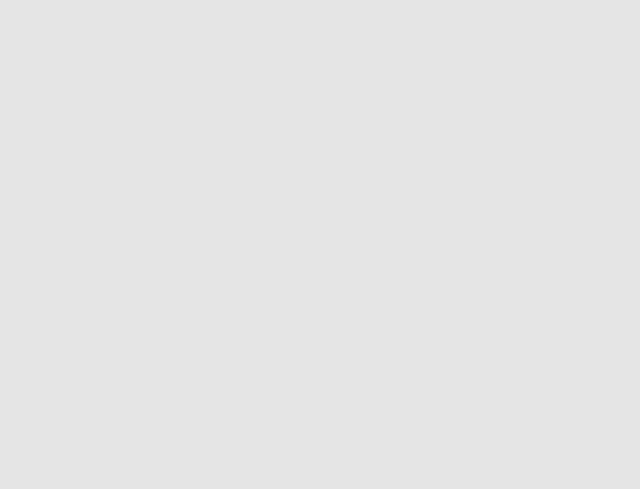
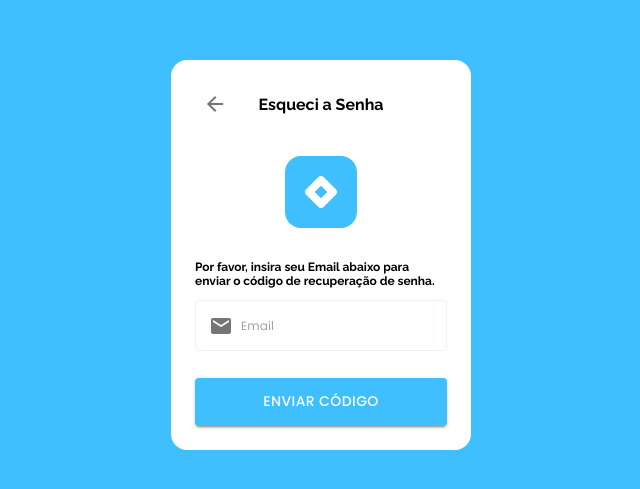
Before and after one commit to adautomoises/E-Commerce, a React (Create React App) app: page /forget-password in a window 1280 px wide. Before the commit this address had no page. Shown: the part 145-634 px from the top of the page, without its empty margins (319-959 px from the left). Built offline with nearby package versions, Linux system fonts and the light colour scheme.

Commit message:
ForgetPassword implementado

```diff
--- /dev/null
+++ b/src/Components/InputCodeComponent/index.tsx
@@ -0,0 +1,24 @@
+import { useState, forwardRef } from 'react';
+import TextField from '@mui/material/TextField';
+
+export const InputCodeComponent = forwardRef<HTMLDivElement>((props, ref) => {
+  const [value, setValue] = useState('');
+
+  const handleChange = (event: { target: { value: any } }) => {
+    const currentValue = event.target.value;
+    const newValue = currentValue.replace(/[^\d]/g, '');
+    setValue(newValue);
+  };
+
+  return (
+    <TextField
+      sx={{ width: '100%' }}
+      variant="outlined"
+      value={value}
+      ref={ref}
+      {...props}
+      onChange={handleChange}
+      inputProps={{ maxLength: 1 }}
+    />
+  );
+});
--- /dev/null
+++ b/src/Pages/ForgetPassword/index.tsx
@@ -0,0 +1,265 @@
+import * as yup from 'yup';
+import { useState } from 'react';
+import { AxiosError } from 'axios';
+import { api } from '../../Services/api';
+import { SubmitHandler, useForm } from 'react-hook-form';
+import { IconButton } from '@mui/material';
+import { useNavigate } from 'react-router-dom';
+import { ArrowBack } from '@mui/icons-material';
+import { yupResolver } from '@hookform/resolvers/yup';
+import { ReactComponent as BlueIcon } from '../../Assets/blue_icon.svg';
+import {
+  Body,
+  Container,
+  HeaderForm,
+  FirstForm,
+  SecondForm,
+  Code,
+  ThirdForm,
+} from './styles';
+import { InputComponent } from '../../Components/InputComponent';
+import { ButtonComponent } from '../../Components/ButtonComponent';
+import { SnackbarComponent } from '../../Components/SnackbarComponent';
+import { InputCodeComponent } from '../../Components/InputCodeComponent';
+
+interface IErrorResponse {
+  message: string;
+}
+
+interface FormData {
+  email: string;
+  c0: string;
+  c1: string;
+  c2: string;
+  c3: string;
+  c4: string;
+  c5: string;
+  password: string;
+  confirmPassword: string;
+}
+
+const schema = yup.object().shape({
+  email: yup.string().matches(/^[^\s@]+@[^\s@]+\.[^\s@]+$/, 'E-mail inválido'),
+  c0: yup.string(),
+  c1: yup.string(),
+  c2: yup.string(),
+  c3: yup.string(),
+  c4: yup.string(),
+  c5: yup.string(),
+  password: yup.string().min(6, 'A senha deve ter pelo menos 6 caracteres'),
+  confirmPassword: yup
+    .string()
+    .oneOf([yup.ref('password'), ''], 'As senhas devem ser iguais'),
+});
+
+export function ForgetPassword() {
+  const navigate = useNavigate();
+  const [email, setEmail] = useState('');
+  const [step, setStep] = useState(1);
+  const [loading, setLoading] = useState(false);
+  const [severitySnackbar, setSeveritySnackbar] = useState<
+    'success' | 'error' | 'warning' | 'info'
+  >('info');
+  const [showSnackbar, setShowSnackbar] = useState(false);
+  const [snackbarMessage, setSnackbarMessage] = useState('');
+  const handleCloseSnackbar = () => {
+    setShowSnackbar(false);
+  };
+
+  const {
+    register,
+    handleSubmit,
+    formState: { errors },
+  } = useForm<FormData>({
+    resolver: yupResolver(schema),
+  });
+
+  const FirstStep: SubmitHandler<FormData> = (formData) => {
+    setLoading(true);
+    setEmail(formData.email);
+    api
+      .get('/login/recovery-password', {
+        params: {
+          email: formData.email,
+        },
+      })
+      .then((response) => {
+        setSeveritySnackbar('success');
+        setSnackbarMessage(response.data);
+        setShowSnackbar(true);
+        setStep(2);
+      })
+      .catch((error: AxiosError<IErrorResponse>) => {
+        if (error.response) {
+          setSeveritySnackbar('error');
+          setSnackbarMessage(error.response.data.message);
+          setShowSnackbar(true);
+        }
+      })
+      .finally(() => {
+        setLoading(false);
+      });
+  };
+  const SecondStep: SubmitHandler<FormData> = (formData) => {
+    setLoading(true);
+    const code = parseInt(
+      formData.c0 +
+        formData.c1 +
+        formData.c2 +
+        formData.c3 +
+        formData.c4 +
+        formData.c5
+    );
+    api
+      .get('/login/recovery-password/verify-code', {
+        params: {
+          email: email,
+          code: code,
+        },
+      })
+      .then((response) => {
+        setSeveritySnackbar('success');
+        setSnackbarMessage('Código validado com sucesso!');
+        setShowSnackbar(true);
+        setStep(3);
+      })
+      .catch((error: AxiosError<IErrorResponse>) => {
+        if (error.response) {
+          setSeveritySnackbar('error');
+          setSnackbarMessage(error.response.data.message);
+          setShowSnackbar(true);
+        }
+      })
+      .finally(() => {
+        setLoading(false);
+      });
+  };
+  const ThirdStep: SubmitHandler<FormData> = (formData) => {
+    setLoading(true);
+    api
+      .patch('/login/recovery-password/change', {
+        params: {
+          email: email,
+          password: formData.password,
+        },
+      })
+      .then((response) => {
+        localStorage.setItem('@e-commerce:token', response.data.token);
+        setSeveritySnackbar('success');
+        setSnackbarMessage(response.data.message);
+        setShowSnackbar(true);
+        setTimeout(() => {
+          navigate('/');
+        }, 3000);
+      })
+      .catch((error: AxiosError<IErrorResponse>) => {
+        if (error.response) {
+          setSeveritySnackbar('error');
+          setSnackbarMessage(error.response.data.message);
+          setShowSnackbar(true);
+        }
+      })
+      .finally(() => {
+        setLoading(false);
+      });
+  };
+
+  return (
+    <Body className="center">
+      {showSnackbar && (
+        <SnackbarComponent
+          message={snackbarMessage}
+          showSnackbar={showSnackbar}
+          handleClose={handleCloseSnackbar}
+          severity={severitySnackbar}
+        />
+      )}
+      <Container>
+        <HeaderForm>
+          <IconButton
+            sx={{ position: 'absolute', top: 0, left: 0 }}
+            onClick={() => {
+              navigate('/login');
+            }}
+          >
+            <ArrowBack />
+          </IconButton>
+          {step === 1 && <h1 className="center">Esqueci a Senha</h1>}
+          {step === 2 && <h1 className="center">Validar Código</h1>}
+          {step === 3 && <h1 className="center">Alterar Senha</h1>}
+        </HeaderForm>
+        <>
+          <BlueIcon />
+        </>
+        {step === 1 && (
+          <FirstForm onSubmit={handleSubmit(FirstStep)}>
+            <h2>
+              Por favor, insira seu Email abaixo para enviar o código de
+              recuperação de senha.
+            </h2>
+            <InputComponent
+              placeholder="Email"
+              iconname={'Email'}
+              errors={errors.email?.message}
+              inputtype={'text'}
+              {...register('email')}
+            />
+            <ButtonComponent
+              type={'submit'}
+              color={'primary'}
+              isLoading={loading}
+              label={'Enviar Código'}
+            />
+          </FirstForm>
+        )}
+        {step === 2 && (
+          <SecondForm onSubmit={handleSubmit(SecondStep)}>
+            <h2>
+              Por favor, insira o código de recuperação de senha que foi enviado
+              para {email}.
+            </h2>
+            <Code>
+              <InputCodeComponent {...register('c0')} />
+              <InputCodeComponent {...register('c1')} />
+              <InputCodeComponent {...register('c2')} />
+              <InputCodeComponent {...register('c3')} />
+              <InputCodeComponent {...register('c4')} />
+              <InputCodeComponent {...register('c5')} />
+            </Code>
+            <ButtonComponent
+              type={'submit'}
+              color={'primary'}
+              isLoading={loading}
+              label={'Validar Código'}
+            />
+          </SecondForm>
+        )}
+        {step === 3 && (
+          <ThirdForm onSubmit={handleSubmit(ThirdStep)}>
+            <h2>Escolha sua nova senha.</h2>
+            <InputComponent
+              errors={errors.password?.message}
+              iconname={'Lock'}
+              inputtype={'password'}
+              placeholder={'Senha'}
+              {...register('password')}
+            />
+            <InputComponent
+              errors={errors.confirmPassword?.message}
+              iconname={'Lock'}
+              inputtype={'password'}
+              placeholder={'Confirmar senha'}
+              {...register('confirmPassword')}
+            />
+            <ButtonComponent
+              type={'submit'}
+              color={'success'}
+              isLoading={loading}
+              label={'Confirmar'}
+            />
+          </ThirdForm>
+        )}
+      </Container>
+    </Body>
+  );
+}
--- /dev/null
+++ b/src/Pages/ForgetPassword/styles.ts
@@ -0,0 +1,65 @@
+import styled from 'styled-components';
+
+export const Body = styled.div`
+  width: 100vw;
+  height: 100vh;
+  background-color: var(--blue);
+  overflow: auto;
+`;
+
+export const Container = styled.div`
+  width: 300px;
+  display: flex;
+  justify-content: flex-start;
+  align-items: center;
+  flex-direction: column;
+  padding: 1.5rem;
+  border-radius: 1rem;
+  background-color: var(--white);
+`;
+
+export const HeaderForm = styled.div`
+  position: relative;
+  width: 100%;
+  h1 {
+    width: 100%;
+    height: 2.5rem;
+    font-size: 16px;
+    font-weight: bold;
+  }
+  margin-bottom: 2rem;
+`;
+
+export const FirstForm = styled.form`
+  h2 {
+    width: 100%;
+    height: 2.5rem;
+    font-size: 12px;
+    text-align: left;
+  }
+  margin-top: 2rem;
+`;
+export const SecondForm = styled.form`
+  h2 {
+    width: 100%;
+    height: 2.5rem;
+    font-size: 12px;
+    text-align: left;
+  }
+  margin-top: 2rem;
+`;
+
+export const Code = styled.div`
+  display: flex;
+  margin: 0.75rem;
+`;
+
+export const ThirdForm = styled.form`
+  h2 {
+    width: 100%;
+    height: 2.5rem;
+    font-size: 12px;
+    text-align: left;
+  }
+  margin-top: 2rem;
+`;
--- a/src/routes.tsx
+++ b/src/routes.tsx
@@ -1,8 +1,9 @@
-import { Routes, Route, BrowserRouter } from "react-router-dom";
+import { Routes, Route, BrowserRouter } from 'react-router-dom';
 
-import { Home } from "./Pages/Home";
-import { Login } from "./Pages/Login";
-import { Register } from "./Pages/Register";
+import { Home } from './Pages/Home';
+import { Login } from './Pages/Login';
+import { Register } from './Pages/Register';
+import { ForgetPassword } from './Pages/ForgetPassword';
 
 const Router = () => {
   return (
@@ -11,6 +12,7 @@ const Router = () => {
         <Route path="/" element={<Home />} />
         <Route path="/login" element={<Login />} />
         <Route path="/register" element={<Register />} />
+        <Route path="/forget-password" element={<ForgetPassword />} />
       </Routes>
     </BrowserRouter>
   );
```
Also changed, not shown: 1 other file (tests, documents, lock files or other folders).
